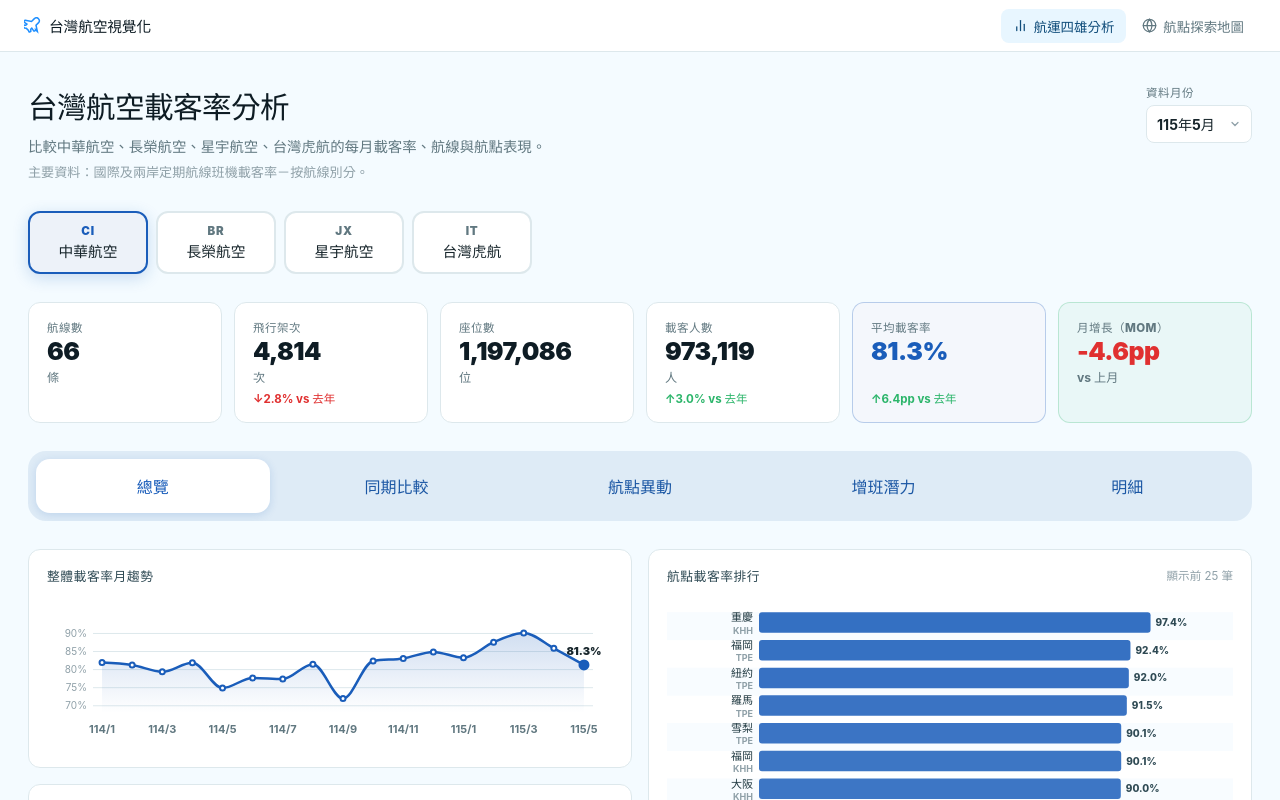
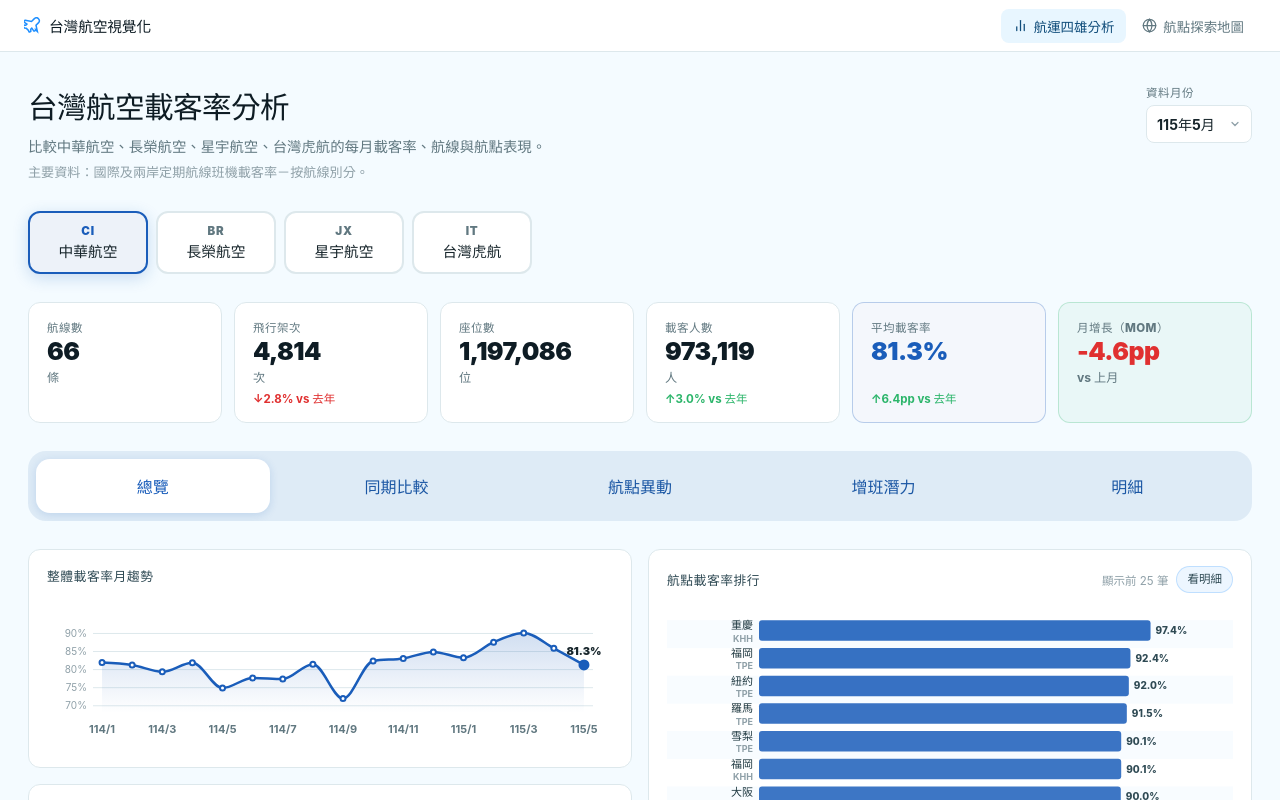
Before and after one commit to LouisKoXiang/taiwan-airline-loadfactor-map, a Vue app: page / in a window 1280 px wide. Built offline with nearby package versions, Linux system fonts and the light colour scheme.

Commit message:
feat: link ranking charts to details

```diff
--- a/src/components/airline/MetricBarChart.vue
+++ b/src/components/airline/MetricBarChart.vue
@@ -16,6 +16,11 @@ const props = defineProps<{
   formatValue?: (v: number) => string
   accentColor?: string
   maxItems?: number
+  actionLabel?: string
+}>()
+
+const emit = defineEmits<{
+  action: []
 }>()
 
 const svgRef = ref<SVGSVGElement | null>(null)
@@ -155,9 +160,19 @@ onBeforeUnmount(() => resizeObserver?.disconnect())
   <div class="metric-bar-chart">
     <div class="chart-header">
       <span class="chart-title">{{ title }}</span>
-      <span v-if="items.length > (maxItems ?? MAX)" class="chart-overflow-note">
-        顯示前 {{ maxItems ?? MAX }} 筆
-      </span>
+      <div class="chart-header-actions">
+        <span v-if="items.length > (maxItems ?? MAX)" class="chart-overflow-note">
+          顯示前 {{ maxItems ?? MAX }} 筆
+        </span>
+        <button
+          v-if="actionLabel"
+          type="button"
+          class="chart-action-btn"
+          @click="emit('action')"
+        >
+          {{ actionLabel }}
+        </button>
+      </div>
     </div>
     <div ref="wrapperRef" class="chart-wrapper">
       <svg ref="svgRef" class="bar-svg"></svg>
--- a/src/components/airline/OverviewTab.vue
+++ b/src/components/airline/OverviewTab.vue
@@ -1,10 +1,11 @@
 <script setup lang="ts">
-import { computed } from 'vue'
+import { computed, nextTick } from 'vue'
 import { useAirlineGrowthStore } from '../../stores/airlineGrowthStore'
 import MetricBarChart from './MetricBarChart.vue'
 import TrendChart from './TrendChart.vue'
 import RouteTimelineMatrix from './RouteTimelineMatrix.vue'
 import { AIRLINE_META } from '../../types/airline'
+import type { SortKey } from '../../types/airline'
 
 const store = useAirlineGrowthStore()
 const fmt = new Intl.NumberFormat('zh-TW')
@@ -43,6 +44,15 @@ const flightChartItems = computed(() =>
       value: r.flightCount,
     })),
 )
+
+async function openDetails(key: SortKey) {
+  store.openDetailsWithSort(key)
+  await nextTick()
+  document.querySelector('.route-table-section')?.scrollIntoView({
+    behavior: 'smooth',
+    block: 'start',
+  })
+}
 </script>
 
 <template>
@@ -78,6 +88,8 @@ const flightChartItems = computed(() =>
         unit="%"
         :format-value="(v) => v.toFixed(1)"
         :accent-color="accent"
+        action-label="看明細"
+        @action="openDetails('loadFactor')"
       />
     </div>
 
@@ -91,6 +103,8 @@ const flightChartItems = computed(() =>
         title="各航點載客人數"
         :format-value="formatNum"
         :accent-color="accent"
+        action-label="看明細"
+        @action="openDetails('passengerCount')"
       />
       <MetricBarChart
         :items="flightChartItems"
@@ -98,6 +112,8 @@ const flightChartItems = computed(() =>
         unit=" 次"
         :format-value="(v) => formatNum(v)"
         :accent-color="accent"
+        action-label="看明細"
+        @action="openDetails('flightCount')"
       />
     </div>
   </section>
--- a/src/stores/airlineGrowthStore.ts
+++ b/src/stores/airlineGrowthStore.ts
@@ -206,6 +206,16 @@ export const useAirlineGrowthStore = defineStore('airline-growth', () => {
       sortKey.value = key
       sortDir.value = 'desc'
     }
+  }
+
+  const setDetailSort = (key: SortKey, dir: SortDir = 'desc') => {
+    sortKey.value = key
+    sortDir.value = dir
+  }
+
+  const openDetailsWithSort = (key: SortKey, dir: SortDir = 'desc') => {
+    setDetailSort(key, dir)
+    activeTab.value = 'details'
   }
 
   // ── 圖表資料輔助 ────────────────────────────────────────────────
@@ -630,6 +640,8 @@ export const useAirlineGrowthStore = defineStore('airline-growth', () => {
     sortDir,
     sortedRoutes,
     setSort,
+    setDetailSort,
+    openDetailsWithSort,
     chartRoutes,
     hasMultipleMonths,
     trendData,
--- a/src/styles.css
+++ b/src/styles.css
@@ -1544,9 +1544,36 @@ a { color: inherit; }
   letter-spacing: 0.04em;
 }
 
+.chart-header-actions {
+  display: flex;
+  align-items: center;
+  gap: 8px;
+  flex-wrap: wrap;
+  justify-content: flex-end;
+}
+
 .chart-overflow-note {
   color: var(--ink-300);
   font-size: 0.72rem;
+}
+
+.chart-action-btn {
+  border: 1px solid rgb(31 143 255 / 0.22);
+  border-radius: 999px;
+  background: rgb(31 143 255 / 0.08);
+  color: var(--ink-600);
+  cursor: pointer;
+  font-size: 0.72rem;
+  font-weight: 800;
+  line-height: 1;
+  padding: 7px 10px;
+  transition: border-color 0.18s ease, background 0.18s ease, color 0.18s ease;
+}
+
+.chart-action-btn:hover {
+  border-color: rgb(31 143 255 / 0.38);
+  background: rgb(31 143 255 / 0.14);
+  color: var(--ink-700);
 }
 
 .chart-wrapper {
```
